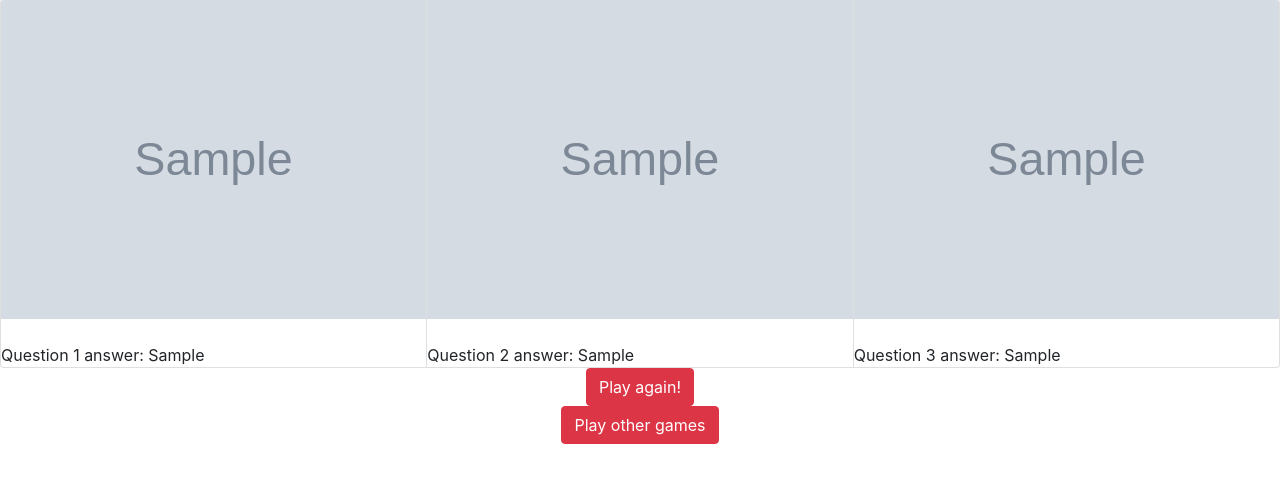
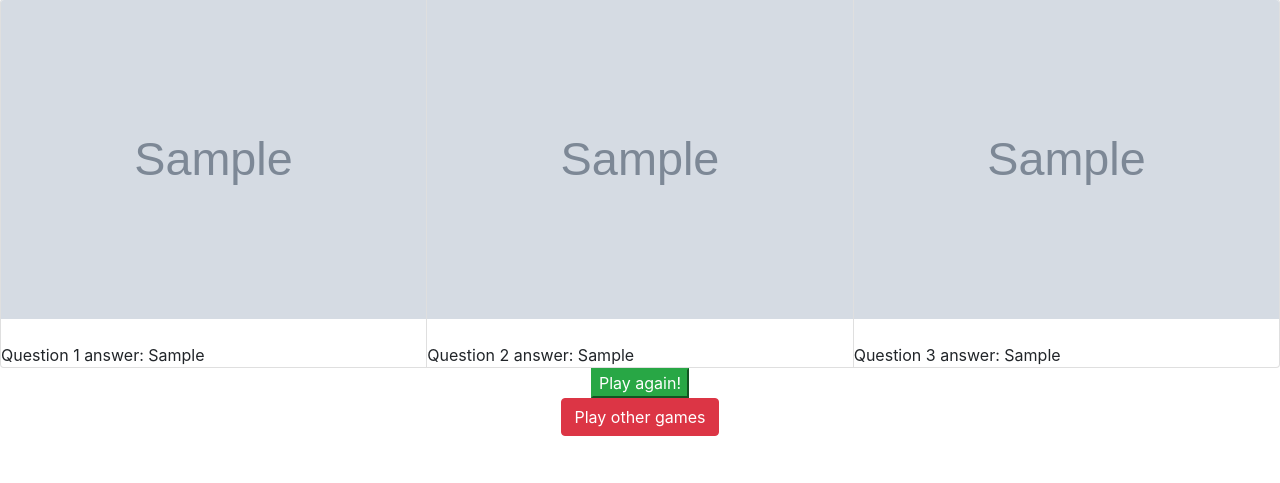
Before and after one commit to aolteanu00/Online-Casino, a Flask app: template templates/rickandmorty/result.html in a window 1280 px wide. Shown: the part 132-615 px from the top of the page. Run offline with Flask 2, Linux system fonts and the light colour scheme; the template is opened without the code that fills it: most values are stand-ins (such as "Sample title", 1, 10 or a date in 2020); some libraries are stand-ins or nearby versions.

Commit message:
changed button colors

```diff
--- a/templates/rickandmorty/result.html
+++ b/templates/rickandmorty/result.html
@@ -21,7 +21,7 @@
       </div>
   <center>
     <form action="/rickandmorty">
-      <input class="btn btn-danger" type="submit" value="Play again!">
+      <input class="btn-success" type="submit" value="Play again!">
     </form>
     <form action="/game">
       <input class="btn btn-danger" type="submit" value="Play other games">
--- a/templates/rickandmorty/select.html
+++ b/templates/rickandmorty/select.html
@@ -135,7 +135,7 @@ Playing Rick and Morty Trivia!
           {% endif %}
         </div>
       </div>
-      <input type="submit" value="Submit">
+      <input class="btn-success" type="submit" value="Submit">
     </form>
   </div>
 
```
